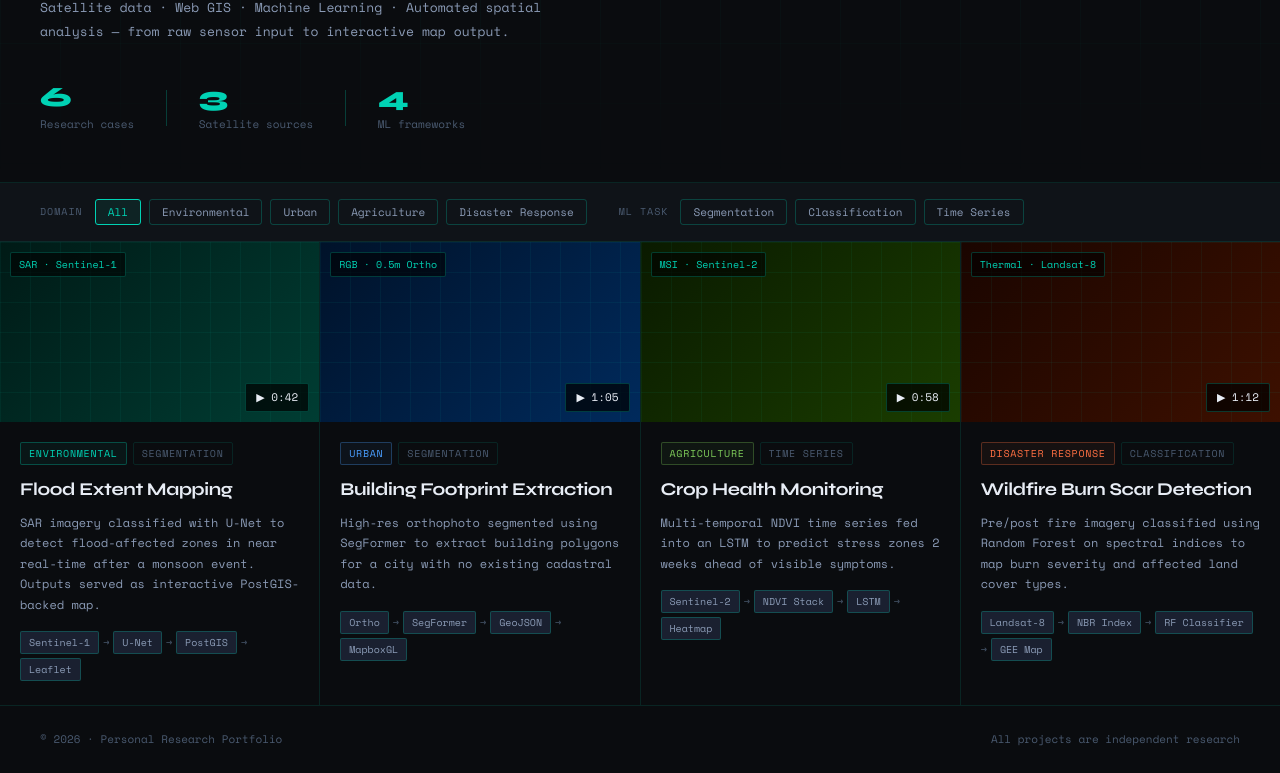
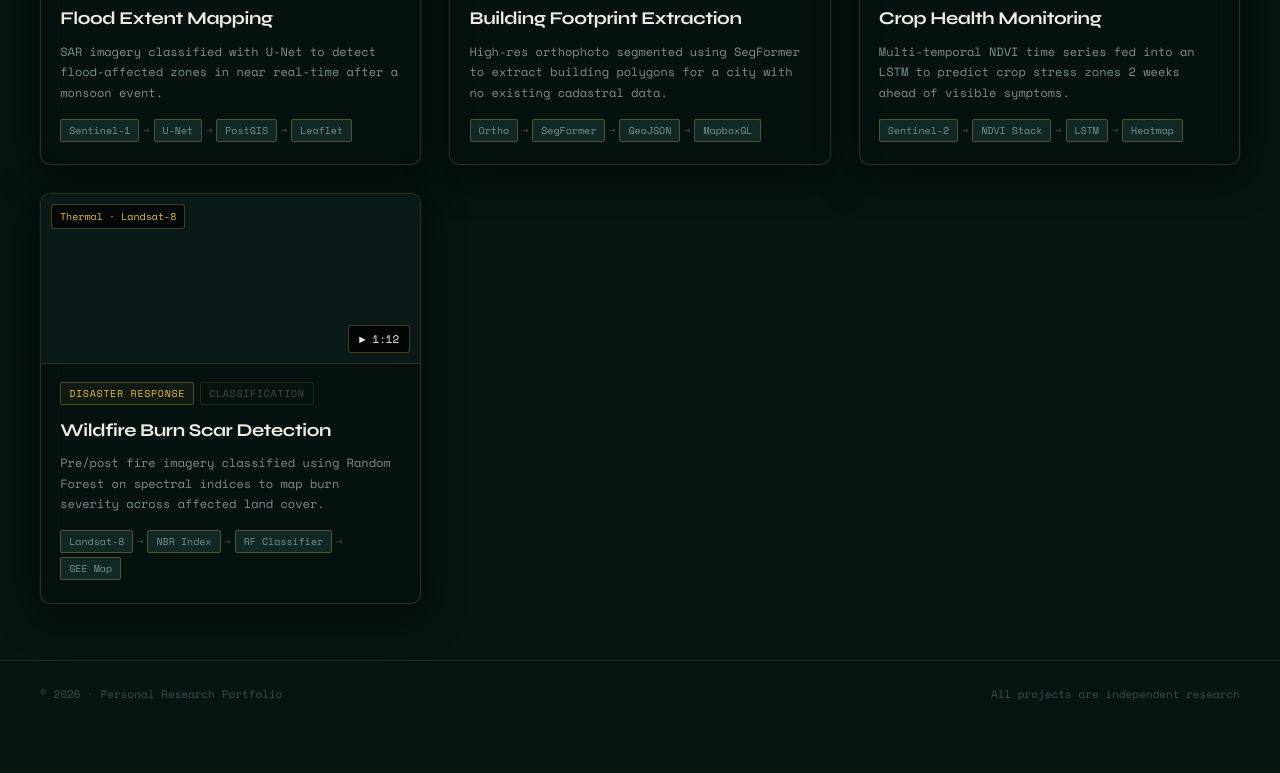
Before and after one commit to mobileap/GeoMLAutomation.github.io, a plain HTML site: page index.html in a window 1280 px wide. Shown: the part 377-1150 px from the top of the page. After the commit the page ends 1104 px from the top, so only its background shows below. Drawn offline with nearby package versions, Linux system fonts and the light colour scheme.

Commit message:
UI changes

```diff
--- a/index.html
+++ b/index.html
@@ -26,31 +26,9 @@
   </div>
 </nav>
 
-<!-- HERO -->
-<section class="hero">
-  <div class="hero-grid-overlay"></div>
-  <div class="hero-content">
-    <div class="hero-tag">// Personal Research</div>
-    <h1 class="hero-title">End-to-end<br><span class="accent">GeoAI Pipelines</span></h1>
-    <p class="hero-sub">Satellite data · Web GIS · Machine Learning · Automated spatial analysis — from raw sensor input to interactive map output.</p>
-  </div>
-  <div class="hero-stats">
-    <div class="stat">
-      <span class="stat-num">6</span>
-      <span class="stat-label">Research cases</span>
-    </div>
-    <div class="stat-divider"></div>
-    <div class="stat">
-      <span class="stat-num">3</span>
-      <span class="stat-label">Satellite sources</span>
-    </div>
-    <div class="stat-divider"></div>
-    <div class="stat">
-      <span class="stat-num">4</span>
-      <span class="stat-label">ML frameworks</span>
-    </div>
-  </div>
-</section>
+<!-- FULL MAP BG: everything lives inside here -->
+<div class="map-bg-wrap">
+  <canvas id="map-canvas"></canvas>
 
   <!-- FILTERS -->
   <section class="filters-bar">
@@ -75,11 +53,8 @@
 
     <article class="r-card" data-tags="environmental segmentation" onclick="window.location='usecase.html'">
       <div class="r-card-img">
-      <div class="img-placeholder env">
-        <div class="sat-grid"></div>
-        <span class="sensor-tag">SAR · Sentinel-1</span>
-        <div class="play-overlay">▶ 0:42</div>
-      </div>
+        <span class="sensor-tag">SAR &#183; Sentinel-1</span>
+        <div class="play-overlay">&#9658; 0:42</div>
       </div>
       <div class="r-card-body">
         <div class="r-meta">
@@ -87,14 +62,14 @@
           <span class="task-tag">Segmentation</span>
         </div>
         <h2 class="r-title">Flood Extent Mapping</h2>
-      <p class="r-desc">SAR imagery classified with U-Net to detect flood-affected zones in near real-time after a monsoon event. Outputs served as interactive PostGIS-backed map.</p>
+        <p class="r-desc">SAR imagery classified with U-Net to detect flood-affected zones in near real-time after a monsoon event.</p>
         <div class="r-pipeline">
           <span class="pipe-node">Sentinel-1</span>
-        <span class="pipe-arr">→</span>
+          <span class="pipe-arr">&#8594;</span>
           <span class="pipe-node">U-Net</span>
-        <span class="pipe-arr">→</span>
+          <span class="pipe-arr">&#8594;</span>
           <span class="pipe-node">PostGIS</span>
-        <span class="pipe-arr">→</span>
+          <span class="pipe-arr">&#8594;</span>
           <span class="pipe-node">Leaflet</span>
         </div>
       </div>
@@ -102,11 +77,8 @@
 
     <article class="r-card" data-tags="urban segmentation" onclick="window.location='usecase.html'">
       <div class="r-card-img">
-      <div class="img-placeholder urban">
-        <div class="sat-grid"></div>
-        <span class="sensor-tag">RGB · 0.5m Ortho</span>
-        <div class="play-overlay">▶ 1:05</div>
-      </div>
+        <span class="sensor-tag">RGB &#183; 0.5m Ortho</span>
+        <div class="play-overlay">&#9658; 1:05</div>
       </div>
       <div class="r-card-body">
         <div class="r-meta">
@@ -117,11 +89,11 @@
         <p class="r-desc">High-res orthophoto segmented using SegFormer to extract building polygons for a city with no existing cadastral data.</p>
         <div class="r-pipeline">
           <span class="pipe-node">Ortho</span>
-        <span class="pipe-arr">→</span>
+          <span class="pipe-arr">&#8594;</span>
           <span class="pipe-node">SegFormer</span>
-        <span class="pipe-arr">→</span>
+          <span class="pipe-arr">&#8594;</span>
           <span class="pipe-node">GeoJSON</span>
-        <span class="pipe-arr">→</span>
+          <span class="pipe-arr">&#8594;</span>
           <span class="pipe-node">MapboxGL</span>
         </div>
       </div>
@@ -129,11 +101,8 @@
 
     <article class="r-card" data-tags="agriculture timeseries" onclick="window.location='usecase.html'">
       <div class="r-card-img">
-      <div class="img-placeholder agri">
-        <div class="sat-grid"></div>
-        <span class="sensor-tag">MSI · Sentinel-2</span>
-        <div class="play-overlay">▶ 0:58</div>
-      </div>
+        <span class="sensor-tag">MSI &#183; Sentinel-2</span>
+        <div class="play-overlay">&#9658; 0:58</div>
       </div>
       <div class="r-card-body">
         <div class="r-meta">
@@ -141,14 +110,14 @@
           <span class="task-tag">Time Series</span>
         </div>
         <h2 class="r-title">Crop Health Monitoring</h2>
-      <p class="r-desc">Multi-temporal NDVI time series fed into an LSTM to predict stress zones 2 weeks ahead of visible symptoms.</p>
+        <p class="r-desc">Multi-temporal NDVI time series fed into an LSTM to predict crop stress zones 2 weeks ahead of visible symptoms.</p>
         <div class="r-pipeline">
           <span class="pipe-node">Sentinel-2</span>
-        <span class="pipe-arr">→</span>
+          <span class="pipe-arr">&#8594;</span>
           <span class="pipe-node">NDVI Stack</span>
-        <span class="pipe-arr">→</span>
+          <span class="pipe-arr">&#8594;</span>
           <span class="pipe-node">LSTM</span>
-        <span class="pipe-arr">→</span>
+          <span class="pipe-arr">&#8594;</span>
           <span class="pipe-node">Heatmap</span>
         </div>
       </div>
@@ -156,11 +125,8 @@
 
     <article class="r-card" data-tags="disaster classification" onclick="window.location='usecase.html'">
       <div class="r-card-img">
-      <div class="img-placeholder disaster">
-        <div class="sat-grid"></div>
-        <span class="sensor-tag">Thermal · Landsat-8</span>
-        <div class="play-overlay">▶ 1:12</div>
-      </div>
+        <span class="sensor-tag">Thermal &#183; Landsat-8</span>
+        <div class="play-overlay">&#9658; 1:12</div>
       </div>
       <div class="r-card-body">
         <div class="r-meta">
@@ -168,26 +134,27 @@
           <span class="task-tag">Classification</span>
         </div>
         <h2 class="r-title">Wildfire Burn Scar Detection</h2>
-      <p class="r-desc">Pre/post fire imagery classified using Random Forest on spectral indices to map burn severity and affected land cover types.</p>
+        <p class="r-desc">Pre/post fire imagery classified using Random Forest on spectral indices to map burn severity across affected land cover.</p>
         <div class="r-pipeline">
           <span class="pipe-node">Landsat-8</span>
-        <span class="pipe-arr">→</span>
+          <span class="pipe-arr">&#8594;</span>
           <span class="pipe-node">NBR Index</span>
-        <span class="pipe-arr">→</span>
+          <span class="pipe-arr">&#8594;</span>
           <span class="pipe-node">RF Classifier</span>
-        <span class="pipe-arr">→</span>
+          <span class="pipe-arr">&#8594;</span>
           <span class="pipe-node">GEE Map</span>
         </div>
       </div>
     </article>
 
   </section>
+</div>
 
 <footer class="footer">
-  <span class="footer-copy">© 2026 · Personal Research Portfolio</span>
+  <span class="footer-copy">&#169; 2026 &#183; Personal Research Portfolio</span>
   <span class="footer-coords">All projects are independent research</span>
 </footer>
 
-<script src="main.js"></script>
+<script src="markers.js"></script>
 </body>
 </html>
--- a/main.js
+++ b/main.js
@@ -1,57 +1,102 @@
-// ── Live coordinate ticker (decorative)
+const ACCENT = '#e8b84b';
+const AC = { r:126, g:203, b:90 };
+
+// ── Live coordinate ticker
 const coords = [
-  "51.5074° N, 0.1278° W",
-  "48.8566° N, 2.3522° E",
-  "35.6762° N, 139.6503° E",
-  "1.3521° N, 103.8198° E",
-  "40.7128° N, 74.0060° W",
-  "28.6139° N, 77.2090° E",
+  "51.5074° N, 0.1278° W","48.8566° N, 2.3522° E","35.6762° N, 139.6503° E",
+  "1.3521° N, 103.8198° E","40.7128° N, 74.0060° W","28.6139° N, 77.2090° E",
 ];
-
 let coordIndex = 0;
 const coordEl = document.getElementById("live-coords");
-
 if (coordEl) {
+  coordEl.style.transition = "opacity 0.3s";
   setInterval(() => {
     coordIndex = (coordIndex + 1) % coords.length;
     coordEl.style.opacity = "0";
-    setTimeout(() => {
-      coordEl.textContent = coords[coordIndex];
-      coordEl.style.opacity = "1";
-    }, 300);
+    setTimeout(() => { coordEl.textContent = coords[coordIndex]; coordEl.style.opacity = "1"; }, 300);
   }, 3000);
-  coordEl.style.transition = "opacity 0.3s";
 }
 
-// ── Filter logic (research page)
-const filterBtns = document.querySelectorAll(".filter-btn");
-const cards = document.querySelectorAll(".r-card");
+// ── Pure clean map pin: filled circle + filled triangle below. Nothing else.
+function drawMarker(ctx, cx, cy, r, alpha) {
+  ctx.save();
+  ctx.globalAlpha = alpha;
+  ctx.fillStyle = ACCENT;
 
-filterBtns.forEach(btn => {
+  // circle (pin head)
+  ctx.beginPath();
+  ctx.arc(cx, cy, r, 0, Math.PI * 2);
+  ctx.fill();
+
+  // triangle (pin tail) — starts just below circle, points down
+  ctx.beginPath();
+  ctx.moveTo(cx - r * 0.5, cy + r * 0.6);
+  ctx.lineTo(cx + r * 0.5, cy + r * 0.6);
+  ctx.lineTo(cx,           cy + r * 2.2);
+  ctx.closePath();
+  ctx.fill();
+
+  ctx.restore();
+}
+
+// ── FULL-PAGE background canvas only
+const mapCanvas = document.getElementById('map-canvas');
+if (mapCanvas) {
+  const wrap = mapCanvas.parentElement;
+  const mctx = mapCanvas.getContext('2d');
+  let bgMarkers = [];
+
+  function initBgMarkers(w, h) {
+    bgMarkers = [];
+    const count = Math.max(20, Math.floor((w * h) / 14000));
+    for (let i = 0; i < count; i++) {
+      bgMarkers.push({
+        x: Math.random() * w,
+        y: Math.random() * h,
+        r: 3 + Math.random() * 5,
+        phase: Math.random() * Math.PI * 2,
+        speed: 0.3 + Math.random() * 0.7,
+        minA: 0.05 + Math.random() * 0.08,
+        maxA: 0.35 + Math.random() * 0.40,
+      });
+    }
+  }
+
+  function resizeBgCanvas() {
+    mapCanvas.width  = wrap.offsetWidth;
+    mapCanvas.height = Math.max(wrap.offsetHeight, 600);
+    initBgMarkers(mapCanvas.width, mapCanvas.height);
+  }
+
+  function animateBg(t) {
+    mctx.clearRect(0, 0, mapCanvas.width, mapCanvas.height);
+    const now = t * 0.001;
+    bgMarkers.forEach(m => {
+      const pulse = (Math.sin(now * m.speed + m.phase) + 1) / 2;
+      drawMarker(mctx, m.x, m.y, m.r, m.minA + pulse * (m.maxA - m.minA));
+    });
+    requestAnimationFrame(animateBg);
+  }
+
+  resizeBgCanvas();
+  requestAnimationFrame(animateBg);
+  new ResizeObserver(resizeBgCanvas).observe(wrap);
+}
+
+// ── Filter logic
+document.querySelectorAll(".filter-btn").forEach(btn => {
   btn.addEventListener("click", () => {
-    // Remove active from all in same group
     const group = btn.closest(".filter-group");
-    if (group) {
-      group.querySelectorAll(".filter-btn").forEach(b => b.classList.remove("active"));
-    } else {
-      filterBtns.forEach(b => b.classList.remove("active"));
-    }
+    if (group) group.querySelectorAll(".filter-btn").forEach(b => b.classList.remove("active"));
     btn.classList.add("active");
-
-    const filter = btn.dataset.filter;
-
-    // Collect all active filters across groups
     const activeFilters = Array.from(document.querySelectorAll(".filter-btn.active"))
-      .map(b => b.dataset.filter)
-      .filter(f => f && f !== "all");
-
-    cards.forEach(card => {
+      .map(b => b.dataset.filter).filter(f => f && f !== "all");
+    document.querySelectorAll(".r-card").forEach(card => {
       const tags = card.dataset.tags || "";
-      if (activeFilters.length === 0 || filter === "all") {
+      if (activeFilters.length === 0 || btn.dataset.filter === "all") {
         card.classList.remove("hidden");
       } else {
-        const matches = activeFilters.every(f => tags.includes(f));
-        card.classList.toggle("hidden", !matches);
+        card.classList.toggle("hidden", !activeFilters.every(f => tags.includes(f)));
       }
     });
   });
--- a/style.css
+++ b/style.css
@@ -5,23 +5,23 @@
 ============================================= */
 
 :root {
-  --bg: #0a0c0f;
-  --bg2: #0f1318;
-  --bg3: #141920;
-  --surface: #1a2030;
-  --surface2: #1f2838;
-  --border: rgba(0, 210, 180, 0.12);
-  --border2: rgba(0, 210, 180, 0.25);
-  --accent: #00d2b4;
-  --accent2: #00a896;
-  --accent-dim: rgba(0, 210, 180, 0.08);
-  --text: #e8edf5;
-  --text2: #8a9ab5;
-  --text3: #4a5a70;
-  --env: #00d2b4;
-  --urban: #4a9eff;
-  --agri: #7ecb5a;
-  --disaster: #ff7043;
+  --bg: #061412;
+  --bg2: #0a1c1a;
+  --bg3: #0e2220;
+  --surface: #112824;
+  --surface2: #163028;
+  --border: rgba(232, 184, 75, 0.15);
+  --border2: rgba(232, 184, 75, 0.30);
+  --accent: #e8b84b;
+  --accent2: #c89830;
+  --accent-dim: rgba(232, 184, 75, 0.08);
+  --text: #f0ece0;
+  --text2: #7a9090;
+  --text3: #3a5050;
+  --env: #e8b84b;
+  --urban: #e8b84b;
+  --agri: #e8b84b;
+  --disaster: #e8b84b;
   --font-display: 'Syne', sans-serif;
   --font-mono: 'Space Mono', monospace;
 }
@@ -47,7 +47,7 @@ body {
   padding: 0 2.5rem;
   height: 60px;
   border-bottom: 0.5px solid var(--border);
-  background: rgba(10, 12, 15, 0.92);
+  background: rgba(6, 20, 18, 0.95);
   backdrop-filter: blur(10px);
   position: sticky;
   top: 0;
@@ -109,14 +109,7 @@ body {
   50% { opacity: 0.4; transform: scale(0.8); }
 }
 
-/* ── HERO ── */
-.hero {
-  position: relative;
-  padding: 5rem 2.5rem 3rem;
-  overflow: hidden;
-  border-bottom: 0.5px solid var(--border);
-}
-
+/* ── HERO (removed from index, kept for other pages) ── */
 .page-hero {
   position: relative;
   padding: 3.5rem 2.5rem 2.5rem;
@@ -137,74 +130,21 @@ body {
   pointer-events: none;
 }
 
-.hero-content { position: relative; z-index: 1; max-width: 680px; }
-
-.hero-tag {
-  font-size: 11px;
-  color: var(--accent);
-  letter-spacing: 0.1em;
-  margin-bottom: 1rem;
-}
-
-.hero-title {
-  font-family: var(--font-display);
-  font-size: clamp(36px, 5vw, 58px);
-  font-weight: 800;
-  line-height: 1.05;
-  letter-spacing: -0.03em;
-  margin-bottom: 1rem;
-  color: var(--text);
-}
-
 .accent { color: var(--accent); }
-
-.hero-sub {
-  font-size: 13px;
-  color: var(--text2);
-  line-height: 1.8;
-  max-width: 520px;
-}
-
-.hero-stats {
-  display: flex;
-  align-items: center;
-  gap: 2rem;
-  margin-top: 2.5rem;
-  position: relative;
-  z-index: 1;
-}
-
-.stat { display: flex; flex-direction: column; }
-
-.stat-num {
-  font-family: var(--font-display);
-  font-size: 28px;
-  font-weight: 800;
-  color: var(--accent);
-  line-height: 1;
-}
-
-.stat-label {
-  font-size: 11px;
-  color: var(--text3);
-  margin-top: 4px;
-}
-
-.stat-divider {
-  width: 0.5px;
-  height: 36px;
-  background: var(--border2);
-}
 
 /* ── FILTERS ── */
 .filters-bar {
   padding: 1rem 2.5rem;
-  border-bottom: 0.5px solid var(--border);
+  border-bottom: 0.5px solid rgba(232,184,75,0.15);
   display: flex;
   gap: 2rem;
   flex-wrap: wrap;
   align-items: center;
-  background: var(--bg2);
+  background: rgba(5, 16, 14, 0.85);
+  backdrop-filter: blur(8px);
+  -webkit-backdrop-filter: blur(8px);
+  position: relative;
+  z-index: 1;
 }
 
 .filter-group {
@@ -237,49 +177,49 @@ body {
 .filter-btn:hover { border-color: var(--accent); color: var(--accent); }
 .filter-btn.active { background: var(--accent-dim); border-color: var(--accent); color: var(--accent); }
 
-/* ── RESEARCH GRID ── */
+/* ── RESEARCH GRID — popup floating cards ── */
 .research-grid {
   display: grid;
-  grid-template-columns: repeat(auto-fill, minmax(300px, 1fr));
-  gap: 1px;
-  background: var(--border);
-  border-top: 0px;
+  grid-template-columns: repeat(auto-fill, minmax(310px, 1fr));
+  gap: 28px;
+  padding: 2.5rem 2.5rem 3.5rem;
+  background: transparent;
 }
 
 .r-card {
-  background: var(--bg);
+  background: rgba(6, 18, 16, 0.85);
+  backdrop-filter: blur(12px);
+  -webkit-backdrop-filter: blur(12px);
+  border: 0.5px solid rgba(232, 184, 75, 0.18);
+  border-radius: 10px;
   cursor: pointer;
-  transition: background 0.2s;
   display: flex;
   flex-direction: column;
+  overflow: hidden;
+  box-shadow: 0 8px 40px rgba(0,0,0,0.55), 0 0 0 0.5px rgba(232,184,75,0.08);
+  transition: transform 0.2s ease, border-color 0.2s ease, box-shadow 0.2s ease;
 }
 
-.r-card:hover { background: var(--bg2); }
-
-.r-card-img { flex-shrink: 0; }
-
-.img-placeholder {
-  width: 100%;
-  height: 180px;
-  position: relative;
-  overflow: hidden;
-  display: flex;
-  align-items: center;
-  justify-content: center;
+.r-card:hover {
+  transform: translateY(-4px);
+  border-color: rgba(232, 184, 75, 0.42);
+  box-shadow: 0 16px 56px rgba(0,0,0,0.65), 0 0 28px rgba(232,184,75,0.07);
 }
 
-.img-placeholder.env { background: linear-gradient(135deg, #001a16 0%, #003d33 100%); }
-.img-placeholder.urban { background: linear-gradient(135deg, #001229 0%, #002a5c 100%); }
-.img-placeholder.agri { background: linear-gradient(135deg, #0a1a00 0%, #1a3d00 100%); }
-.img-placeholder.disaster { background: linear-gradient(135deg, #1a0500 0%, #3d1000 100%); }
+.r-card-img {
+  flex-shrink: 0;
+  position: relative;
+  width: 100%;
+  height: 170px;
+  overflow: hidden;
+  border-bottom: 0.5px solid rgba(232,184,75,0.15);
+}
 
-.sat-grid {
+.card-canvas {
   position: absolute;
   inset: 0;
-  background-image:
-    linear-gradient(rgba(0,210,180,0.06) 1px, transparent 1px),
-    linear-gradient(90deg, rgba(0,210,180,0.06) 1px, transparent 1px);
-  background-size: 30px 30px;
+  width: 100%;
+  height: 100%;
 }
 
 .sensor-tag {
@@ -287,10 +227,11 @@ body {
   top: 10px; left: 10px;
   font-size: 10px;
   color: var(--accent);
-  background: rgba(0,0,0,0.6);
+  background: rgba(0,0,0,0.65);
   padding: 3px 8px;
-  border-radius: 2px;
-  border: 0.5px solid var(--border2);
+  border-radius: 3px;
+  border: 0.5px solid rgba(232,184,75,0.30);
+  z-index: 2;
 }
 
 .play-overlay {
@@ -298,13 +239,14 @@ body {
   bottom: 10px; right: 10px;
   font-size: 11px;
   color: var(--text);
-  background: rgba(0,0,0,0.7);
+  background: rgba(0,0,0,0.72);
   padding: 4px 10px;
-  border-radius: 2px;
+  border-radius: 3px;
   border: 0.5px solid var(--border2);
+  z-index: 2;
 }
 
-.r-card-body { padding: 1.25rem 1.25rem 1.5rem; flex: 1; }
+.r-card-body { padding: 1.1rem 1.2rem 1.4rem; flex: 1; }
 
 .r-meta { display: flex; gap: 6px; margin-bottom: 0.6rem; }
 
@@ -317,10 +259,10 @@ body {
   letter-spacing: 0.07em;
 }
 
-.env-tag { color: var(--env); border-color: rgba(0,210,180,0.3); background: rgba(0,210,180,0.05); }
-.urban-tag { color: var(--urban); border-color: rgba(74,158,255,0.3); background: rgba(74,158,255,0.05); }
-.agri-tag { color: var(--agri); border-color: rgba(126,203,90,0.3); background: rgba(126,203,90,0.05); }
-.disaster-tag { color: var(--disaster); border-color: rgba(255,112,67,0.3); background: rgba(255,112,67,0.05); }
+.env-tag { color: var(--accent); border-color: rgba(232,184,75,0.30); background: rgba(232,184,75,0.05); }
+.urban-tag { color: var(--accent); border-color: rgba(232,184,75,0.30); background: rgba(232,184,75,0.05); }
+.agri-tag { color: var(--accent); border-color: rgba(232,184,75,0.30); background: rgba(232,184,75,0.05); }
+.disaster-tag { color: var(--accent); border-color: rgba(232,184,75,0.30); background: rgba(232,184,75,0.05); }
 
 .task-tag { color: var(--text3); border-color: var(--border); background: transparent; }
 
@@ -425,7 +367,7 @@ body {
 .video-play-btn {
   width: 56px; height: 56px;
   border-radius: 50%;
-  background: rgba(0,210,180,0.15);
+  background: rgba(232,184,75,0.15);
   border: 1px solid var(--accent);
   display: flex; align-items: center; justify-content: center;
   font-size: 20px;
@@ -435,7 +377,7 @@ body {
   z-index: 1;
 }
 
-.video-play-btn:hover { background: rgba(0,210,180,0.25); }
+.video-play-btn:hover { background: rgba(232,184,75,0.30); }
 
 .video-label {
   position: absolute;
@@ -645,8 +587,8 @@ body {
   border: 0.5px solid;
 }
 
-.skill-chip.high { border-color: rgba(0,210,180,0.5); color: var(--accent); background: rgba(0,210,180,0.06); }
-.skill-chip.mid { border-color: rgba(74,158,255,0.4); color: var(--urban); background: rgba(74,158,255,0.05); }
+.skill-chip.high { border-color: rgba(232,184,75,0.50); color: var(--accent); background: rgba(232,184,75,0.06); }
+.skill-chip.mid { border-color: rgba(232,184,75,0.30); color: var(--accent); background: rgba(232,184,75,0.04); }
 .skill-chip.low { border-color: var(--border); color: var(--text3); background: transparent; }
 
 .proficiency-legend {
@@ -858,3 +800,28 @@ body {
   .io-arrow { transform: rotate(90deg); text-align: center; }
   .footer { flex-direction: column; gap: 4px; }
 }
+
+/* ── MAP BG WRAP ── */
+.map-bg-wrap {
+  position: relative;
+  background: #061412;
+  min-height: calc(100vh - 60px);
+}
+
+#map-canvas {
+  position: absolute;
+  inset: 0;
+  width: 100%;
+  height: 100%;
+  pointer-events: none;
+  z-index: 0;
+}
+
+.map-bg-wrap .filters-bar,
+.map-bg-wrap .research-grid {
+  position: relative;
+  z-index: 1;
+}
+
+/* card thumbnail bg per domain */
+.r-card .r-card-img { background: #091a18; }
```
Also changed, not shown: contact.html (+1 -0 lines), resume.html (+1 -0 lines), skills.html (+1 -0 lines), usecase.html (+1 -0 lines). Lines whose indentation alone changed are shown as unchanged.
